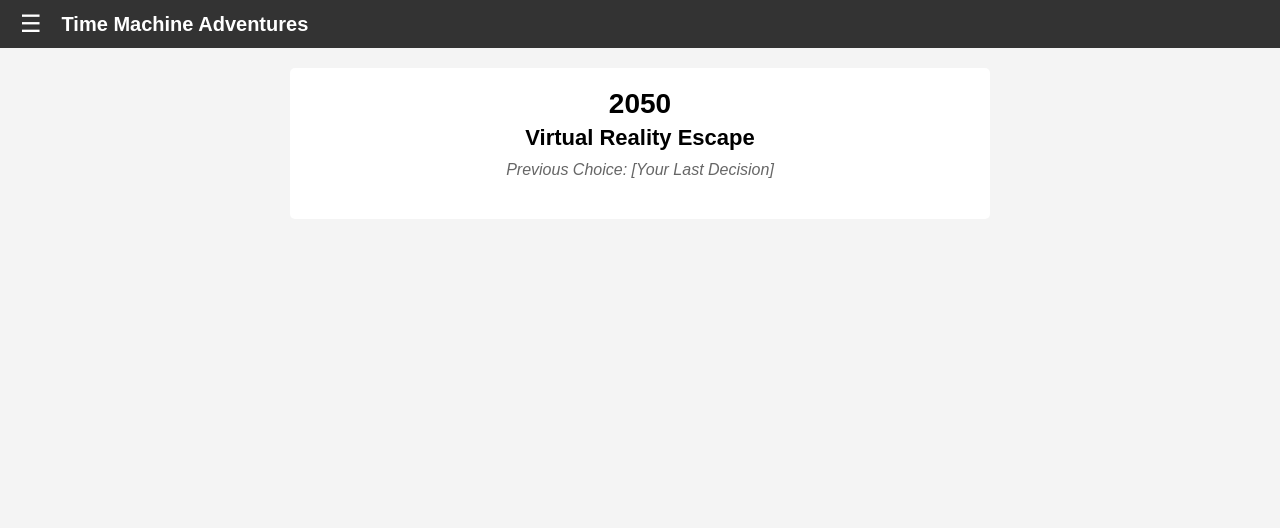
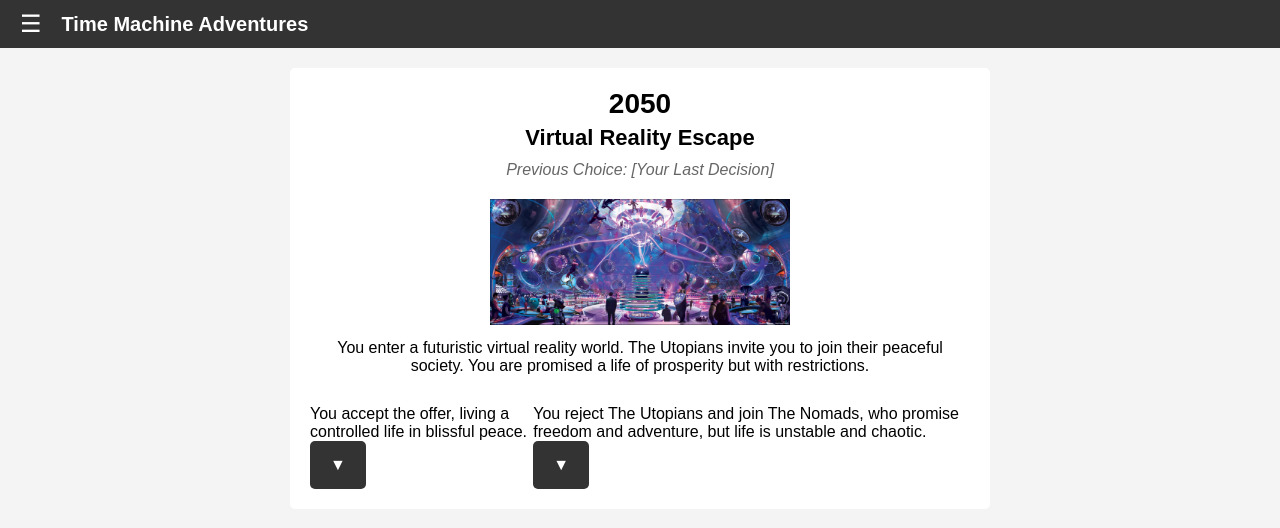
Before and after one commit to stephburg05-napier/coursework-test, a plain HTML site: page 2050/2050-page.html in a window 1280 px wide. Drawn offline with Linux system fonts and the light colour scheme; files that its build step writes are made by us from their sources.

Commit message:
html 2050

```diff
--- a/2050/2050-page.html
+++ b/2050/2050-page.html
@@ -2,7 +2,7 @@
 <html lang="en">
 <head>
   <meta charset="UTF-8">
-  <meta name="viewport" content="width=device-width, initial-scale=1.0">
+  <meta name="viewport" content="width=device-width,initial-scale=1.0">
   <title>2050 Scenario - Time Machine Adventures</title>
   <!-- Link to the 2050-specific CSS file -->
   <link rel="stylesheet" href="scenario-style.css">
@@ -32,7 +32,29 @@
       <p class="previous-choice">Previous Choice: [Your Last Decision]</p>
     </section>
 
-    <!-- Description / Image Area -->
+    <!-- Description / Image Area with Overlay Text -->
     <section class="description-area">
-      <!-- Reference image from the shared images folder -->
-      <img src="../images/placeholder.png" alt="Scenario Image" class="
+      <div class="image-container">
+        <img src="../images/placeholder.png" alt="Scenario Image" class="scenario-image">
+        <div class="overlay-text">
+          <p>You enter a futuristic virtual reality world. The Utopians invite you to join their peaceful society. You are promised a life of prosperity but with restrictions.</p>
+        </div>
+      </div>
+    </section>
+
+    <!-- Choices Section -->
+    <section class="choices">
+      <div class="choice">
+        <p class="choice-text">You accept the offer, living a controlled life in blissful peace.</p>
+        <button class="choice-button" id="choice1Btn">▼</button>
+      </div>
+      <div class="choice">
+        <p class="choice-text">You reject The Utopians and join The Nomads, who promise freedom and adventure, but life is unstable and chaotic.</p>
+        <button class="choice-button" id="choice2Btn">▼</button>
+      </div>
+    </section>
+  </main>
+
+  <script src="scenario-script.js"></script>
+</body>
+</html>
```
